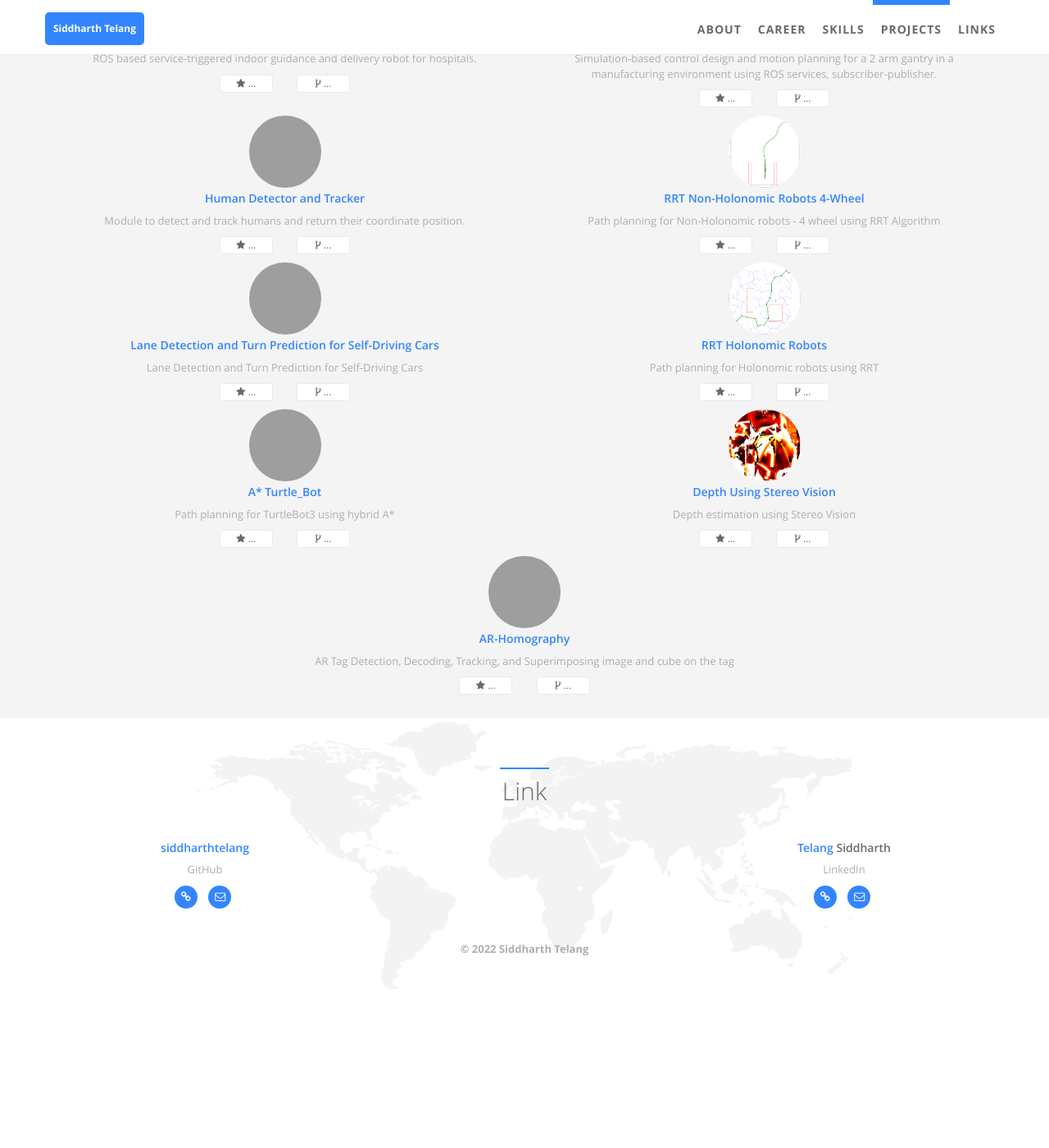
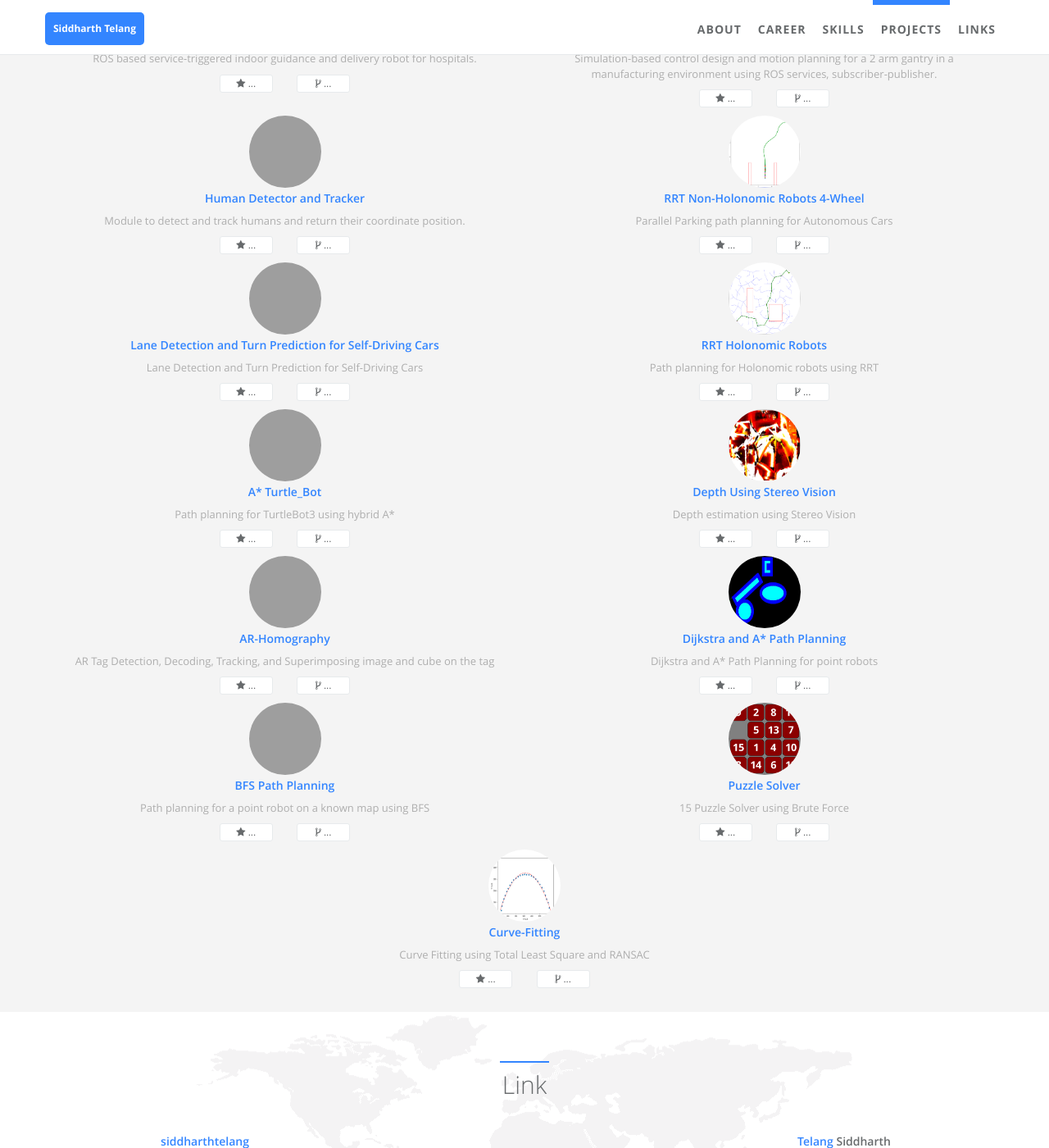
Before and after one commit to siddharthtelang/siddharthtelang.github.io, a Jekyll site: the page built from index.html, in a window 1280 px wide and 1400 px high, scrolled down 3013 px. Shown: the whole window at 82% size. Built offline with Jekyll 4.4.1, drawn with Linux system fonts in a browser that asks for light colours; before the commit the page ends 4219 px from its top, so only the background shows below that; grey boxes are pictures that could not be loaded.

Commit message:
Update projects

```diff
--- a/_data/index/projects.yml
+++ b/_data/index/projects.yml
@@ -46,7 +46,7 @@
   repo: RRT-Non-Holonomic-Robots-4-Wheel
   # url: https://google.com
   img: /static/assets/img/landing/goal_5-2-270.png
-  desc: Path planning for Non-Holonomic robots - 4 wheel using RRT Algorithm
+  desc: Parallel Parking path planning for Autonomous Cars
 
 - name: Lane Detection and Turn Prediction for Self-Driving Cars
   i18n: Lane-Detection
@@ -87,3 +87,35 @@
   # url: https://google.com
   img: /static/assets/img/landing/Tag1_Warped.gif
   desc: AR Tag Detection, Decoding, Tracking, and Superimposing image and cube on the tag
+
+- name: Dijkstra and A* Path Planning
+  i18n: dijkstra_and_astar_path_planning
+  gh_user: siddharthtelang
+  repo: dijkstra_and_astar_path_planning
+  # url: https://google.com
+  img: /static/assets/img/landing/AStar-path.gif
+  desc: Dijkstra and A* Path Planning for point robots
+
+- name: BFS Path Planning
+  i18n: BFS-Path-Planning
+  gh_user: siddharthtelang
+  repo: BFS-Path-Planning
+  # url: https://google.com
+  img: /static/assets/img/landing/final__.png
+  desc: Path planning for a point robot on a known map using BFS
+
+- name: Puzzle Solver
+  i18n: 15_Puzzle_Solver
+  gh_user: siddharthtelang
+  repo: 15_Puzzle_Solver
+  # url: https://google.com
+  img: /static/assets/img/landing/15solver.gif
+  desc: 15 Puzzle Solver using Brute Force
+
+- name: Curve-Fitting
+  i18n: Curve-Fitting
+  gh_user: siddharthtelang
+  repo: Curve-Fitting
+  # url: https://google.com
+  img: /static/assets/img/landing/TLS.jpg
+  desc: Curve Fitting using Total Least Square and RANSAC
```
Also changed, not shown: static/assets/img/landing/15solver.gif (added), static/assets/img/landing/AStar-path.gif (added), static/assets/img/landing/TLS.jpg (added), static/assets/img/landing/final__.jpg (added), 1 other file.
